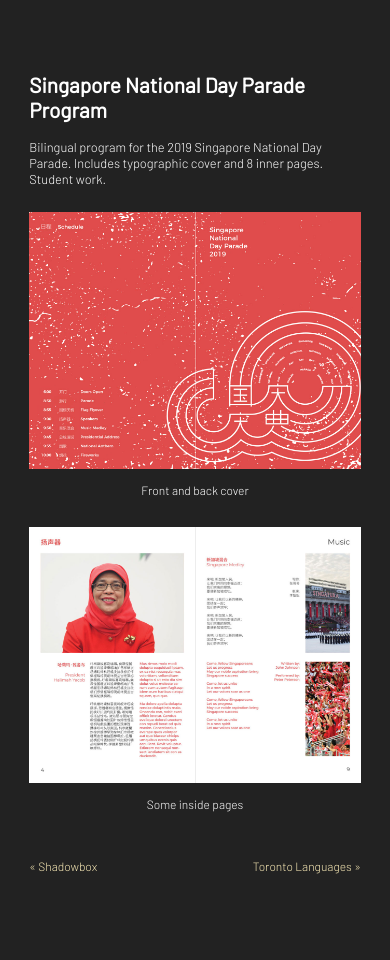
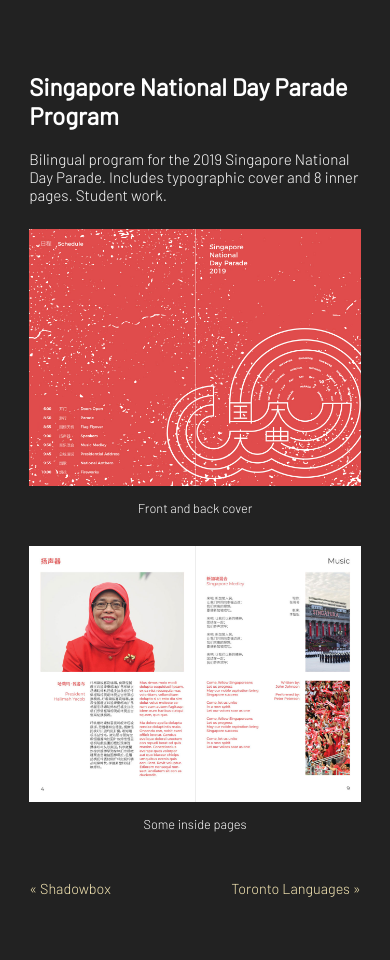
Before and after one commit to rachellewillemsma/rachellewillemsma.github.io, a Jekyll site: the page built from _posts/2019-03-02-singapore.md, in a window 390 px wide. Built offline with Jekyll 4.4.1, drawn with Linux system fonts in a browser that asks for light colours; before the commit the page ends 936 px from its top, so only the background shows below that.

Commit message:
larger text on mobile

```diff
--- a/_sass/_project.scss
+++ b/_sass/_project.scss
@@ -168,21 +168,8 @@
         width: 85vw;
     }
 
-    .project-header {
-        font-size: 1.3em;
-    }
-
-    .work h4 {
-        font-size: 0.8em;
-    }
-
-    .work h5 {
-        font-size: 0.75em;
-    }
-
     .about-back, .previous-next-nav {
         width: 85vw;
-        font-size: 0.75em;
     }
 
 }
```
